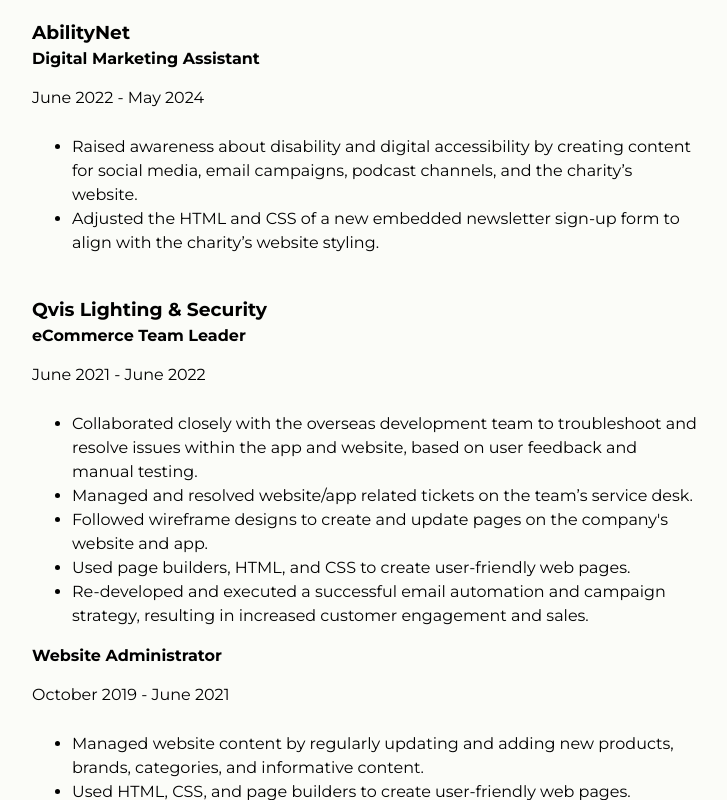
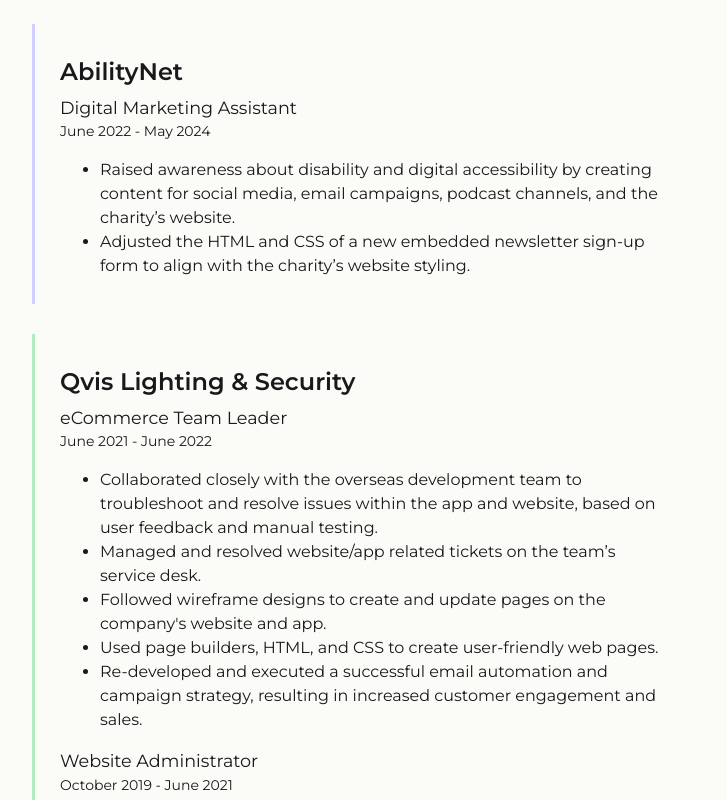
Before and after one commit to louiseka/portfolio, a React (Vite) app: page /about/experience in a window 1280 px wide. Shown: the part 740-1540 px from the top of the page, without its empty margins (176-903 px from the left). Built offline with nearby package versions, Linux system fonts and the light colour scheme.

Commit message:
Styled experience tab

```diff
--- a/src/index.css
+++ b/src/index.css
@@ -15,6 +15,8 @@
     margin: 0 auto;
     background-color: #fbfcf8;
     font-family: "Montserrat", sans-serif;
+    font-weight: 400;
+    color: #18191A;
 }
 
 /* Main */
@@ -37,14 +39,26 @@
 
 h2 {
     font-size: 2.25rem;
+    font-weight: 600;
 }
 
 h3 {
-    padding: 25px 0 0 0;
+    padding: 20px 0 0 0;
+    font-weight: 600;
+    font-size: 1.5rem;
+}
+
+h4 {
+    font-weight: 400;
 }
 
 p {
     margin: 15px 0 25px;
+}
+
+.small-text {
+    font-size: 14px;
+    margin: 0;
 }
 
 
@@ -122,13 +136,26 @@
     margin: 0 auto 50px;
 }
 
-.details-text {
+.details-section-1,
+.details-section-2 {
     max-width: 65%;
-    margin: 0 0 0 80px;
+    margin: 30px 0 0 80px;
     line-height: 1.5;
-
+    padding: 10px 25px;
 }
 
+.details-section-1 {
+    border-left: 3px solid #D1CFFF;
+}
+
+.details-section-2 {
+    border-left: 3px solid #B1EBC0;
+}
+
+.detail-sub {
+    margin: 5px 0 0 0;
+    font-size: 1.1rem;
+}
 
 
 
--- a/src/pages/About/Experience.jsx
+++ b/src/pages/About/Experience.jsx
@@ -2,31 +2,28 @@
     return (
         <section className="job-section">
             <h2>Experience</h2>
-            <div className="details-text">
+            <div className="details-section-1">
                 <h3>AbilityNet </h3>
-                <h4>Digital Marketing Assistant</h4>
-                <p>June 2022 - May 2024</p>
+                <p className="detail-sub">Digital Marketing Assistant</p>
+                <p className="small-text"> June 2022 - May 2024 </p>
                 <ul>
                     <li>Raised awareness about disability and digital accessibility by creating content for social media, email campaigns, podcast channels, and the charity’s website. </li>
                     <li>Adjusted the HTML and CSS of a new embedded newsletter sign-up form to align with the charity’s website styling.</li>
                 </ul>
             </div>
-            <div className="details-text">
+            <div className="details-section-2">
                 <h3>Qvis Lighting & Security</h3>
-                <h4>eCommerce Team Leader</h4>
-                <p>June 2021 - June 2022</p>
+                <p className="detail-sub">eCommerce Team Leader </p>
+                <p className="small-text">June 2021 - June 2022</p>
                 <ul>
                     <li>Collaborated closely with the overseas development team to troubleshoot and resolve issues within the app and website, based on user feedback and manual testing.</li>
                     <li> Managed and resolved website/app related tickets on the team’s service desk. </li>
                     <li>Followed wireframe designs to create and update pages on the company's website and app.</li>
                     <li>Used page builders, HTML, and CSS to create user-friendly web pages.</li>
                     <li>Re-developed and executed a successful email automation and campaign strategy, resulting in increased customer engagement and sales.</li>
-
                 </ul>
-            </div>
-            <div className="details-text">
-                <h4>Website Administrator</h4>
-                <p>October 2019 - June 2021</p>
+                <p className="detail-sub">Website Administrator</p>
+                <p className="small-text">October 2019 - June 2021</p>
                 <ul>
                     <li>Managed website content by regularly updating and adding new products, brands, categories, and informative content. </li>
                     <li>Used HTML, CSS, and page builders to create user-friendly web pages.</li>
```
